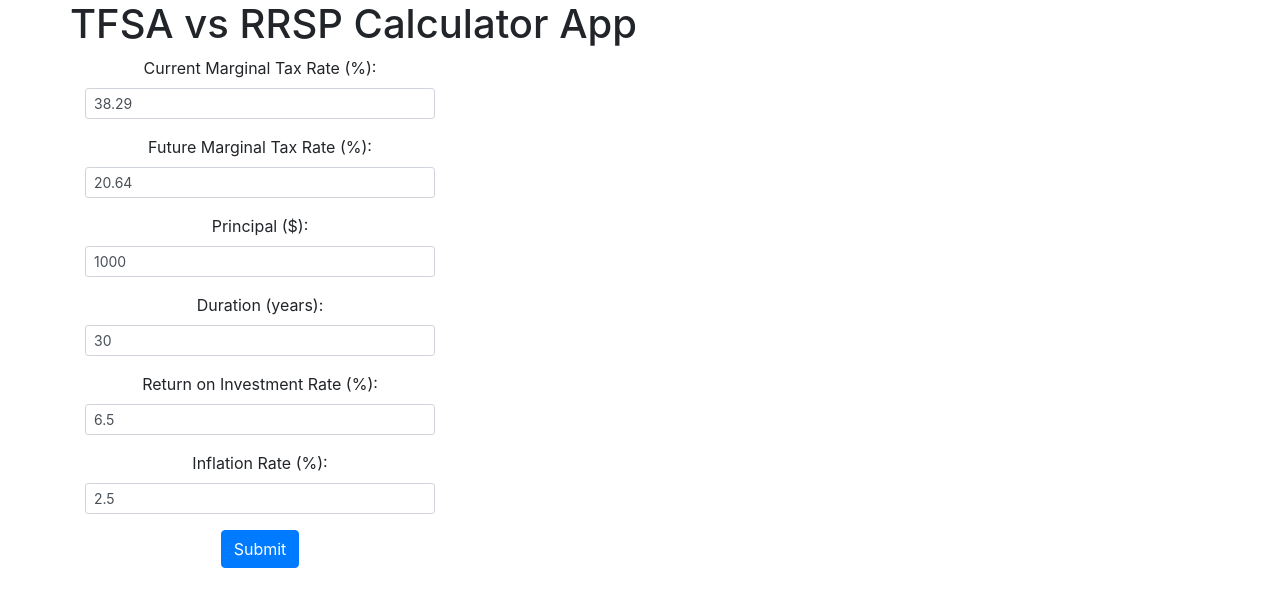
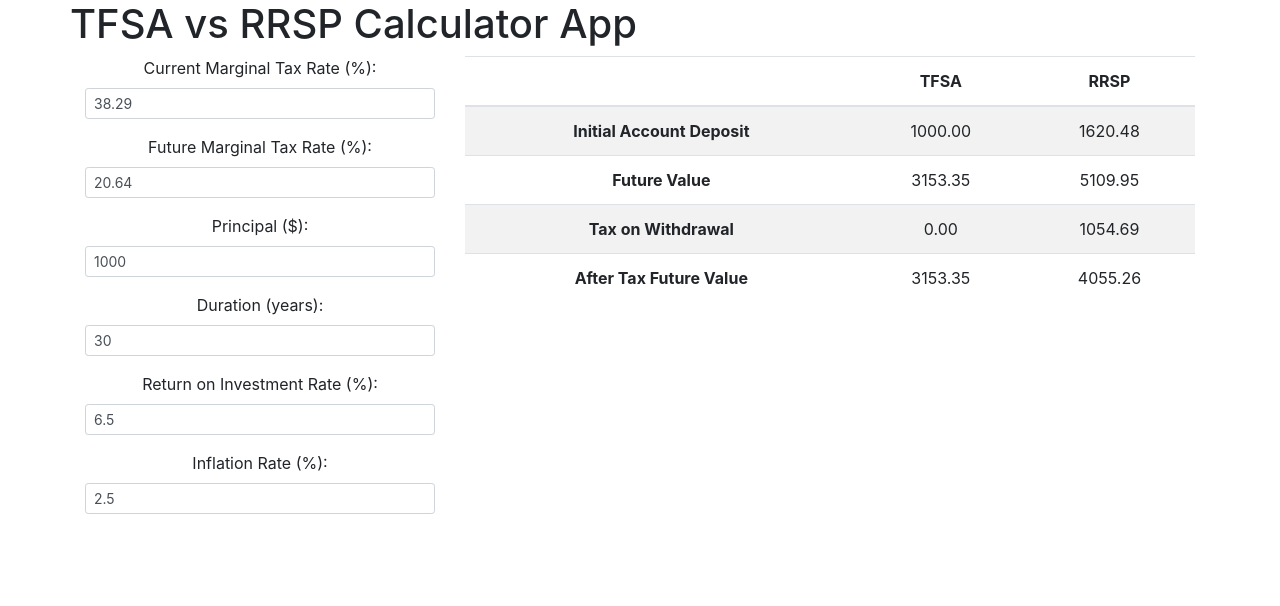
Before and after one commit to jeff-h4/wealthbar_app, a React (Create React App) app: page / in a window 1280 px wide. Shown: the top 606 px of the page. Built offline with nearby package versions, Linux system fonts and the light colour scheme.

Commit message:
debounced CalculatorForm fields

```diff
--- a/src/components/CalculatorForm.jsx
+++ b/src/components/CalculatorForm.jsx
@@ -1,6 +1,7 @@
 import React from 'react'
-import Button from 'react-bootstrap/Button';
 import Form from 'react-bootstrap/Form';
+import debounce from 'lodash/debounce';
+
 import CalculationService from '../services/CalculationService';
 
 export default class CalculatorForm extends React.Component {
@@ -16,18 +17,21 @@ export default class CalculatorForm extends React.Component {
     };
 
     this.onChange     = this.onChange.bind(this);
-    this.handleSubmit = this.handleSubmit.bind(this);
+    this.recalculate  = debounce(this.recalculate, 200);
+  }
+
+  componentDidMount() {
+    this.recalculate();
   }
 
   onChange(event) {
     let floatVal = parseFloat(event.target.value);
     if (isNaN(floatVal) || floatVal < 0) return;
     this.setState({[event.target.name]: floatVal});
+    this.recalculate();
   }
 
-  handleSubmit(event) {
-    console.log('The form was submitted');
-    event.preventDefault();
+  recalculate() {
     let params = {
       currentMarginalTaxRate: this.state.currentMarginalTaxRate,
       futureMarginalTaxRate:  this.state.futureMarginalTaxRate,
@@ -44,7 +48,7 @@ export default class CalculatorForm extends React.Component {
 
   render() {
     return (
-      <Form onSubmit={this.handleSubmit}>
+      <Form>
         <Form.Group>
           <Form.Label>Current Marginal Tax Rate (%):</Form.Label>
           <Form.Control
@@ -104,8 +108,6 @@ export default class CalculatorForm extends React.Component {
             value={this.state.inflationRate}
             onChange={this.onChange} />
         </Form.Group>
-
-        <Button variant="primary" type="submit">Submit</Button>
       </Form>
     );
   }
```
